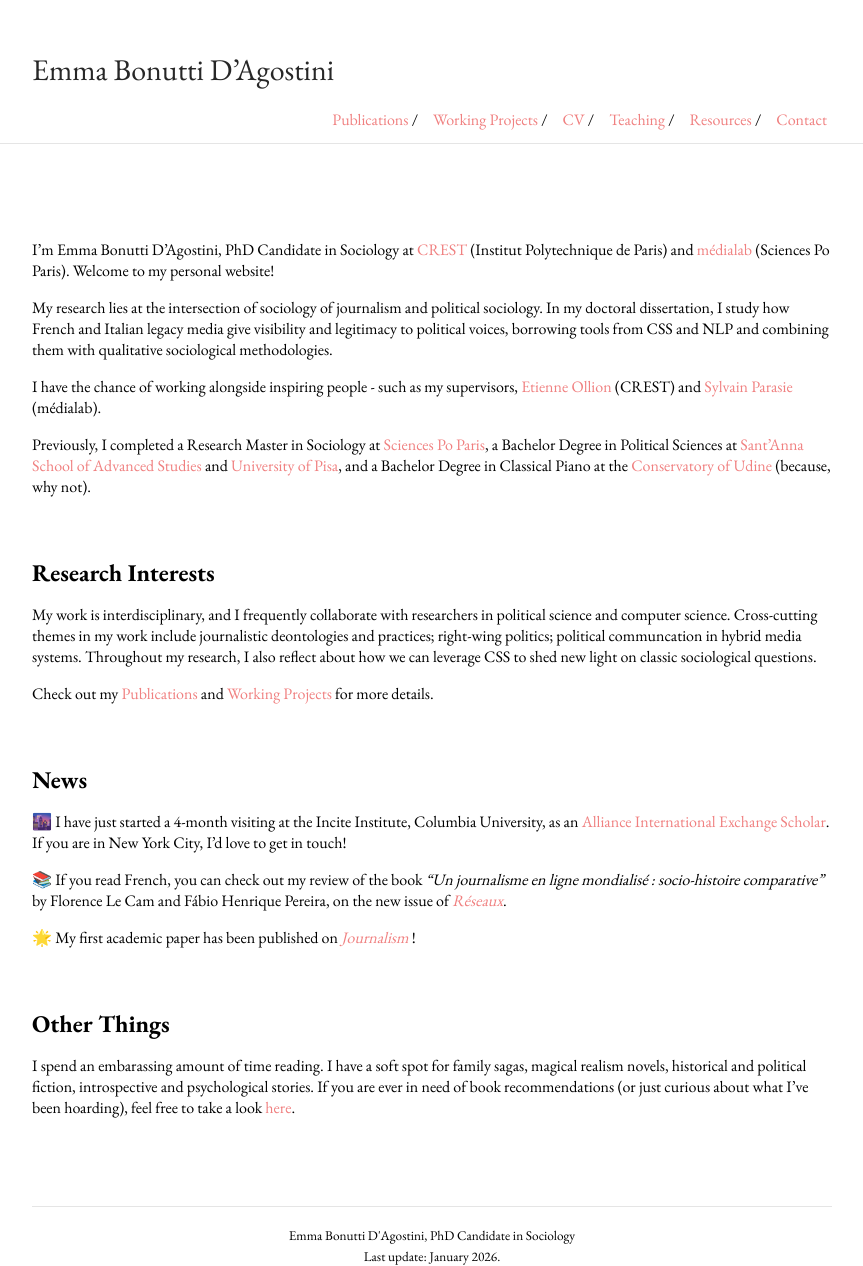
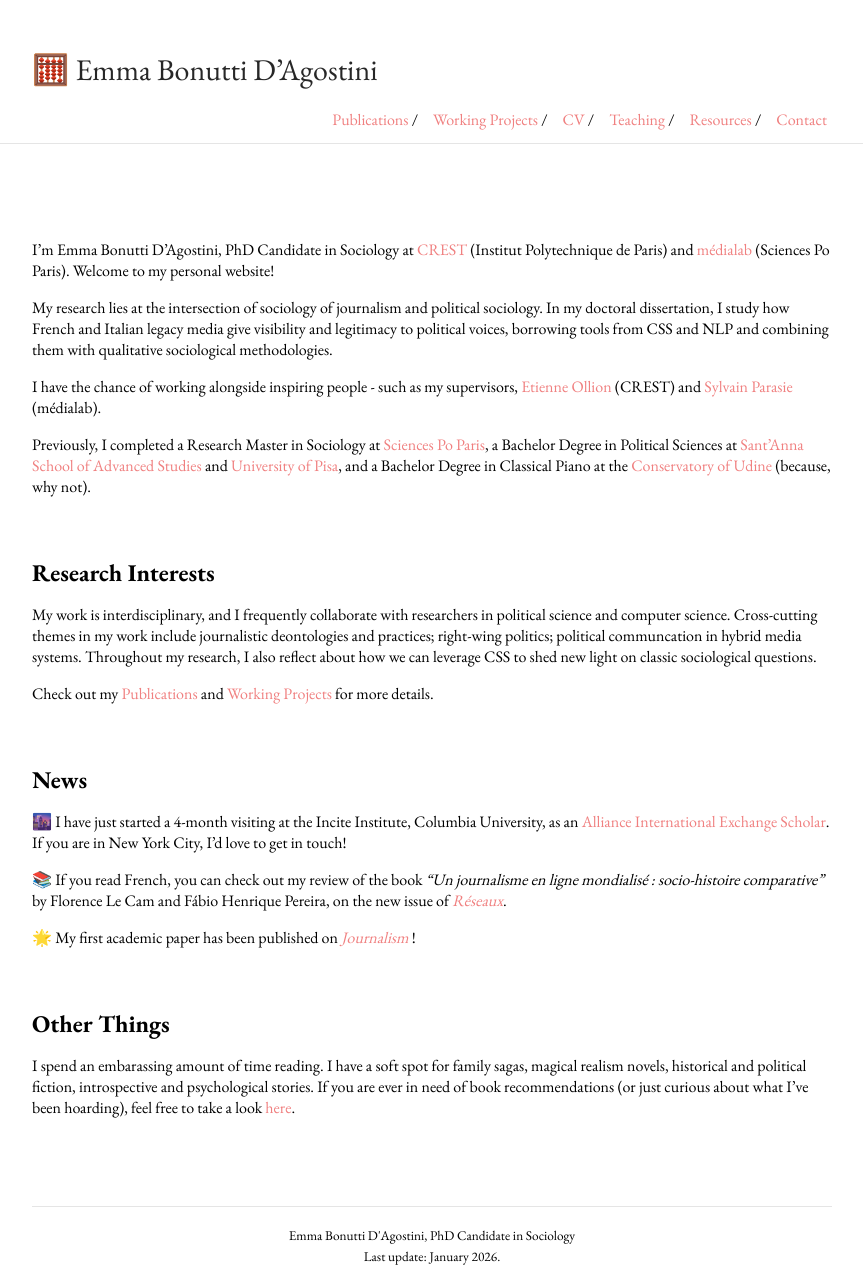
Before and after one commit to emmabonuttidagostini/emmabonuttidagostini.github.io, a Jekyll site: the page built from index.md, in a window 1280 px wide. Shown: the whole page, without its empty margins (208-1071 px from the left). Built offline with Jekyll 4.4.1, drawn with Linux system fonts in a browser that asks for light colours.

```diff
--- a/_config.yml
+++ b/_config.yml
@@ -1,4 +1,4 @@
-title: Emma Bonutti D’Agostini
+title: 🧮 Emma Bonutti D’Agostini
 url: "https://emmabouttidagostini.github.io"
 baseurl: ""
 
```
